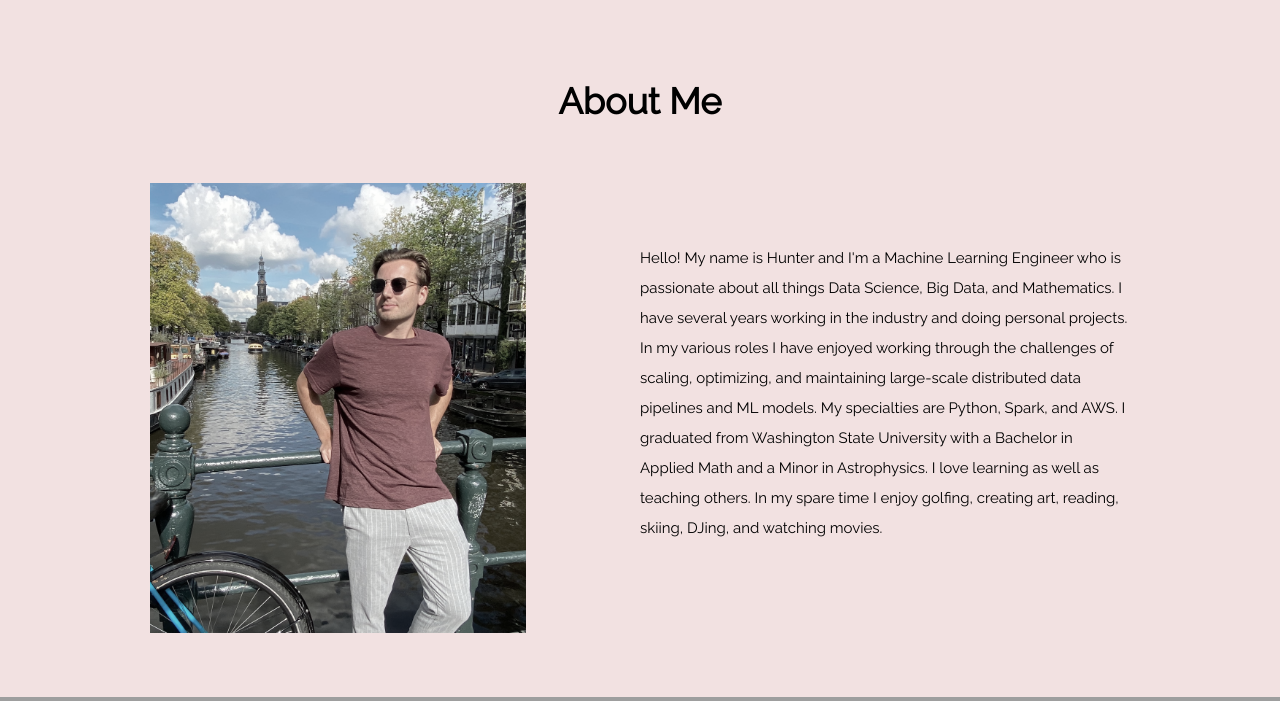
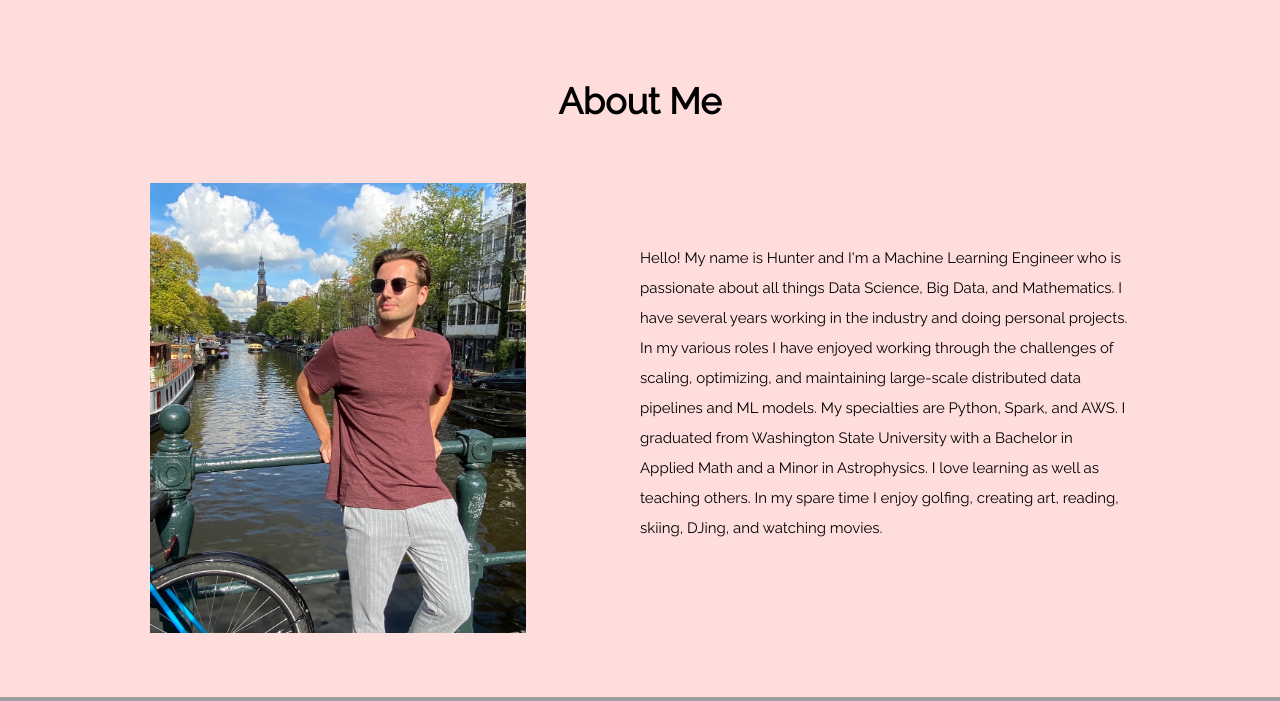
Before and after one commit to huntermitchell123/website, a Flask app: page / in a window 1280 px wide. Shown: the part 800-1501 px from the top of the page. Run offline with Flask 2, Linux system fonts and the light colour scheme; grey boxes are pictures that could not be loaded.

Commit message:
making colors better

```diff
--- a/application.py
+++ b/application.py
@@ -29,6 +29,7 @@ PRED_PIC_PATH = '/Users/huntermitchell/Documents/Documents/PYTHON_FILES/Face_Pre
 ### LOAD MODELS ###
 
 model_gender = load_model(f"{BASE_MODEL_PATH}/gender_prediction_model")
+#model_gender = load_model("/Users/huntermitchell/Documents/Documents/PYTHON_FILES/Face_Prediction/temp_models/model_gender_201") # working better rn
 model_age = load_model(f"{BASE_MODEL_PATH}/age_prediction_model")
 
 
@@ -91,7 +92,7 @@ def project_post():
         prediction = model_age.predict(pred_img)
         combinedString =  str( (int) (prediction[0,0]) ) + ' years old!'
 
-    print(combinedString)
+    #print(combinedString)
     return combinedString
 
 
--- a/templates/websiteMain.html
+++ b/templates/websiteMain.html
@@ -12,7 +12,7 @@
 <body>
 
   <!-- Header / Home-->
-  <header class="w3-display-container w3-wide bgimg w3-grayscale-min" id="home">
+  <header class="w3-display-container w3-wide bgimg" id="home">
     <div class="w3-display-middle w3-text-white w3-center">
       <h1 class="w3-jumbo">Hunter Mitchell <br> </h1><br><br><br>
     </div>
@@ -29,13 +29,12 @@
   </div>
 
   <!-- About Me -->
-  <div class="w3-container w3-padding-64 w3-pale-red w3-grayscale-min" id="me">
+  <div class="w3-container w3-padding-64 w3-pale-red" id="me">
     <div class="w3-content">
       <h1 class="w3-center w3-text"><b>About Me</b></h1> <br> <br>
 
       <div class='w3-half'>
-        <!-- <img src="images/hunter4.jpeg" alt="Me" width="300" height="450"> -->
-        <img src="/static/images/hunter.jpg" alt="Me" width="376" height="450" style="background-color: #fff;">
+        <img src="/static/images/hunter.jpg" alt="Me" width="376" height="450">
       </div>
 
       <div class='w3-half'> <br> <br>
--- a/templates/websiteProject.html
+++ b/templates/websiteProject.html
@@ -12,10 +12,9 @@
 <body>
 
   <!-- PHOTO PREDICTION PORTION -->
-  <div class="w3-container w3-padding-64 w3-pale-red w3-grayscale-min w3-center" id="predict">
+  <div class="w3-container w3-padding-64 w3-sand w3-center" id="predict">
     <div class="w3-content">
       <h1 class="w3-text"><b>Face Prediction Project</b></h1>
-      <!--<img class="w3-round-large w3-grayscale-min" src="/w3images/wedding_location.jpg" style="width:100%;margin:64px 0">-->
       <h3 class="w3-text">Fully developed by Hunter Mitchell</h3><br><br>
 
       Both models are trained with over 3000 images of faces from the imdb-wiki dataset. The gender model is a simple binary
```
Also changed, not shown: static/websiteProject.js (+5 -12 lines).
